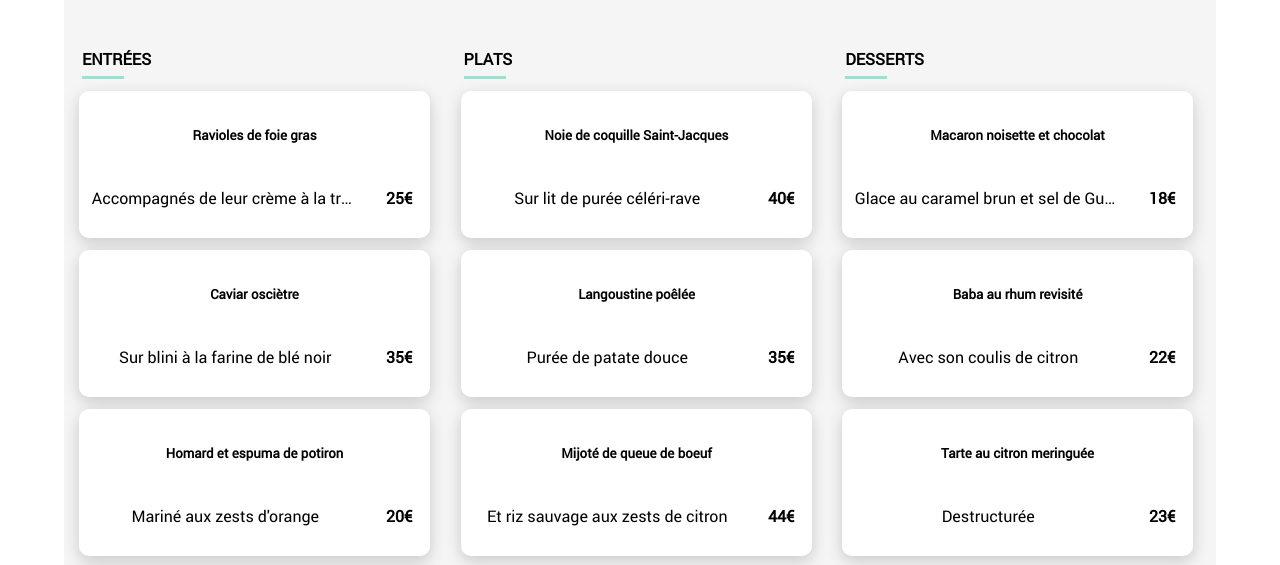
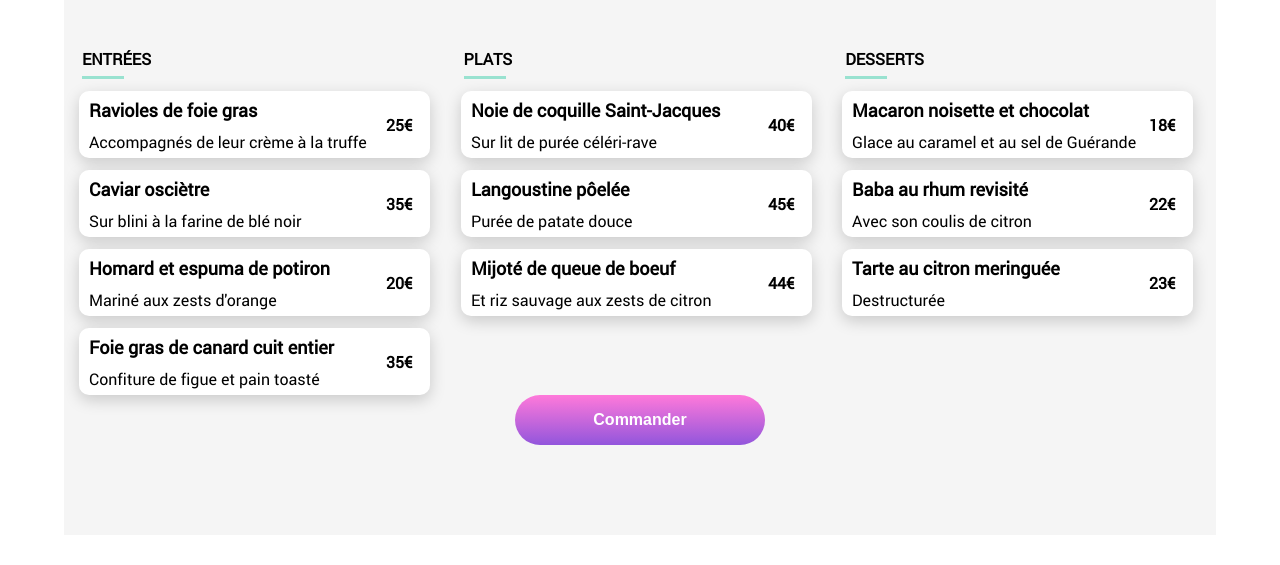
Before and after one commit to Vivian2810/Projet_3_OC, a website: page pages/la_note_enchantee.html in a window 1280 px wide. Shown: the part 459-1024 px from the top of the page. Drawn offline with Linux system fonts and the light colour scheme; files whose address does not match are found by name.

Commit message:
change css and html

```diff
--- a/pages/la_note_enchantee.html
+++ b/pages/la_note_enchantee.html
@@ -23,8 +23,7 @@
         </header>
 
         <div class="subheader">
-            <img class="subheader__image"
-                src="/img/restaurants/jay-wennington-N_Y88TWmGwA-unsplash.jpg"
+            <img class="subheader__image" src="/img/restaurants/jay-wennington-N_Y88TWmGwA-unsplash.jpg"
                 alt="photo de la palette">
         </div>
 
@@ -47,12 +46,12 @@
                         <div class="box__element anim-1">
                             <div class="box__contents">
                                     <div class="box__contents__left">
-                                    <h5 class="box__contents__title">Ravioles de foie gras</h5>
                                         <div class="box__contents__inline">
-                                        <p class="box__contents__inline__subtitle">Accompagnés de leur crème à la truffe
-                                        </p>
-                                        <p class="box__contents__inline__price"><strong>25€</strong></p>
+                                            <h5 class="box__contents__inline__title">Ravioles de foie gras</h5>
+                                            <p class="box__contents__inline__subtitle">Accompagnés de leur crème à la
+                                                truffe</p>
                                         </div>
+                                        <p class="box__contents__price"><strong>25€</strong></p>
                                     </div>
                                 <div class="box__contents__right">
                                     <span class="box__check">
@@ -62,16 +61,14 @@
                             </div>
                         </div>
 
-
-
                         <div class="box__element anim-2">
                             <div class="box__contents">
                                     <div class="box__contents__left">
-                                    <h5 class="box__contents__title">Caviar osciètre</h5>
                                         <div class="box__contents__inline">
+                                            <h5 class="box__contents__inline__title">Caviar osciètre</h5>
                                             <p class="box__contents__inline__subtitle">Sur blini à la farine de blé noir</p>
-                                        <p class="box__contents__inline__price"><strong>35€</strong></p>
                                         </div>
+                                        <p class="box__contents__price"><strong>35€</strong></p>
                                     </div>
                                 <div class="box__contents__right">
                                     <span class="box__check">
@@ -84,11 +81,11 @@
                         <div class="box__element anim-3">
                             <div class="box__contents">
                                     <div class="box__contents__left">
-                                    <h5 class="box__contents__title">Homard et espuma de potiron</h5>
                                         <div class="box__contents__inline">
+                                            <h5 class="box__contents__inline__title">Homard et espuma de potiron</h5>
                                             <p class="box__contents__inline__subtitle">Mariné aux zests d'orange</p>
-                                        <p class="box__contents__inline__price"><strong>20€</strong></p>
                                         </div>
+                                        <p class="box__contents__price"><strong>20€</strong></p>
                                     </div>
                                 <div class="box__contents__right">
                                     <span class="box__check">
@@ -101,11 +98,11 @@
                         <div class="box__element anim-4">
                             <div class="box__contents">
                                     <div class="box__contents__left">
-                                    <h5 class="box__contents__title">Foie gras de canard cuit entier</h5>
                                         <div class="box__contents__inline">
+                                            <h5 class="box__contents__inline__title">Foie gras de canard cuit entier</h5>
                                             <p class="box__contents__inline__subtitle">Confiture de figue et pain toasté</p>
-                                        <p class="box__contents__inline__price"><strong>35€</strong></p>
                                         </div>
+                                        <p class="box__contents__price"><strong>35€</strong></p>
                                     </div>
                                 <div class="box__contents__right">
                                     <span class="box__check">
@@ -123,11 +120,11 @@
                         <div class="box__element anim-5">
                             <div class="box__contents">
                                     <div class="box__contents__left">
-                                    <h5 class="box__contents__title">Noie de coquille Saint-Jacques</h5>
                                         <div class="box__contents__inline">
+                                            <h5 class="box__contents__inline__title">Noie de coquille Saint-Jacques</h5>
                                             <p class="box__contents__inline__subtitle">Sur lit de purée céléri-rave</p>
-                                        <p class="box__contents__inline__price"><strong>40€</strong></p>
                                         </div>
+                                        <p class="box__contents__price"><strong>40€</strong></p>
                                     </div>
                                 <div class="box__contents__right">
                                     <span class="box__check">
@@ -140,11 +137,11 @@
                         <div class="box__element anim-6">
                             <div class="box__contents">
                                     <div class="box__contents__left">
-                                    <h5 class="box__contents__title">Langoustine poêlée</h5>
                                         <div class="box__contents__inline">
+                                            <h5 class="box__contents__inline__title">Langoustine pôelée</h5>
                                             <p class="box__contents__inline__subtitle">Purée de patate douce</p>
-                                        <p class="box__contents__inline__price"><strong>35€</strong></p>
                                         </div>
+                                        <p class="box__contents__price"><strong>45€</strong></p>
                                     </div>
                                 <div class="box__contents__right">
                                     <span class="box__check">
@@ -157,12 +154,11 @@
                         <div class="box__element anim-7">
                             <div class="box__contents">
                                     <div class="box__contents__left">
-                                    <h5 class="box__contents__title">Mijoté de queue de boeuf</h5>
                                         <div class="box__contents__inline">
-                                        <p class="box__contents__inline__subtitle">Et riz sauvage aux zests de citron
-                                        </p>
-                                        <p class="box__contents__inline__price"><strong>44€</strong></p>
+                                            <h5 class="box__contents__inline__title">Mijoté de queue de boeuf</h5>
+                                            <p class="box__contents__inline__subtitle">Et riz sauvage aux zests de citron</p>
                                         </div>
+                                        <p class="box__contents__price"><strong>44€</strong></p>
                                     </div>
                                 <div class="box__contents__right">
                                     <span class="box__check">
@@ -180,12 +176,11 @@
                         <div class="box__element anim-8">
                             <div class="box__contents">
                                     <div class="box__contents__left">
-                                    <h5 class="box__contents__title">Macaron noisette et chocolat</h5>
                                         <div class="box__contents__inline">
-                                        <p class="box__contents__inline__subtitle">Glace au caramel brun et sel de
-                                            Guérande</p>
-                                        <p class="box__contents__inline__price"><strong>18€</strong></p>
+                                            <h5 class="box__contents__inline__title">Macaron noisette et chocolat</h5>
+                                            <p class="box__contents__inline__subtitle">Glace au caramel et au sel de Guérande</p>
                                         </div>
+                                        <p class="box__contents__price"><strong>18€</strong></p>
                                     </div>
                                 <div class="box__contents__right">
                                     <span class="box__check">
@@ -198,11 +193,11 @@
                         <div class="box__element anim-9">
                             <div class="box__contents">
                                     <div class="box__contents__left">
-                                    <h5 class="box__contents__title">Baba au rhum revisité</h5>
                                         <div class="box__contents__inline">
+                                            <h5 class="box__contents__inline__title">Baba au rhum revisité</h5>
                                             <p class="box__contents__inline__subtitle">Avec son coulis de citron</p>
-                                        <p class="box__contents__inline__price"><strong>22€</strong></p>
                                         </div>
+                                        <p class="box__contents__price"><strong>22€</strong></p>
                                     </div>
                                 <div class="box__contents__right">
                                     <span class="box__check">
@@ -215,11 +210,11 @@
                         <div class="box__element anim-10">
                             <div class="box__contents">
                                     <div class="box__contents__left">
-                                    <h5 class="box__contents__title">Tarte au citron meringuée</h5>
                                         <div class="box__contents__inline">
+                                            <h5 class="box__contents__inline__title">Tarte au citron meringuée</h5>
                                             <p class="box__contents__inline__subtitle">Destructurée</p>
-                                        <p class="box__contents__inline__price"><strong>23€</strong></p>
                                         </div>
+                                        <p class="box__contents__price"><strong>23€</strong></p>
                                     </div>
                                 <div class="box__contents__right">
                                     <span class="box__check">
--- a/scss/Layout/_box.scss
+++ b/scss/Layout/_box.scss
@@ -33,32 +33,34 @@
     &:hover .box__contents__left {
       width: calc(100% - 40px);
     }
-
-    &__title {
-      font-weight: 800;
+    &:hover .box__contents__price {
+      right: 15%;
     }
-
     &__left {
-      width: 100%;
-      padding: 0.8em;
-      position: relative;
-      box-sizing: border-box;
+      display: flex;
+      // justify-content: space-between;
+      align-items: center;
     }
     &__inline {
       display: flex;
-      padding-top: 5px;
-
+      flex-direction: column;
+      text-align: left;
+      &__title {
+        padding: 5px 0px 0px 10px;
+        font-weight: 800;
+        font-size: large;
+        margin: 2px 0 2px 0;
+      }
       &__subtitle {
-        text-overflow: ellipsis;
-        white-space: nowrap;
-        overflow: hidden;
-        width: 82%;
+        padding: 5px 0px 0px 10px;
+        margin: 2px 0 5px 0;
+      }
     }
     &__price {
       position: absolute;
       right: 5%;
     }
-    }
+
   }
 
   &__check {
@@ -66,7 +68,7 @@
     right: 0px;
     top: 0;
     width: 0px;
-    background: #99E2D0;
+    background: #99e2d0;
     display: flex;
     justify-content: center;
     align-items: center;
@@ -75,35 +77,34 @@
   }
 }
 
-
 /*page de détail*/
-@media (min-width: 450px) and (max-width: 767px){
-  .box{
-    &__menu{
-      &__title{
+@media (min-width: 450px) and (max-width: 767px) {
+  .box {
+    &__menu {
+      &__title {
         margin-left: auto;
         margin-right: auto;
       }
     }
-    &__element{
+    &__element {
       width: 350px;
     }
   }
 }
 
-@media (min-width: 768px) and (max-width: 1024px){
-.box{
+@media (min-width: 768px) and (max-width: 1024px) {
+  .box {
     display: flex;
-  &__menu{
+    &__menu {
       width: calc(33.3% - 2px);
     }
   }
 }
 
-@media (min-width: 1025px){
-  .box{
+@media (min-width: 1025px) {
+  .box {
     display: flex;
-    &__menu{
+    &__menu {
       width: calc(33.3% - 2px);
     }
   }
--- a/scss/Layout/_header.scss
+++ b/scss/Layout/_header.scss
@@ -10,7 +10,7 @@
 .subheader {
   background-color: $back_subheader;
   justify-content: center;
-  padding: 20px 0;
+  margin: 20px 0;
   display: flex;
   color: $color_subheader;
   align-items: center;
--- a/scss/Layout/_main.scss
+++ b/scss/Layout/_main.scss
@@ -13,7 +13,8 @@
     &__content {
       display: flex;
       font-size: 21px;
-      justify-content: CENTER;
+      justify-content: center;
+      align-items: center;
       padding: 20px 0px 20px 0px;
 
       &__title {
```
Also changed, not shown: pages/a_la_francaise.html (+22 -28 lines), pages/la_palette_du_gout.html (+18 -19 lines), pages/le_delice_des_sens.html (+19 -23 lines), scss/Utils/_animations.scss (+10 -22 lines), css/style.css, 1 other file. Lines whose indentation alone changed are shown as unchanged.
